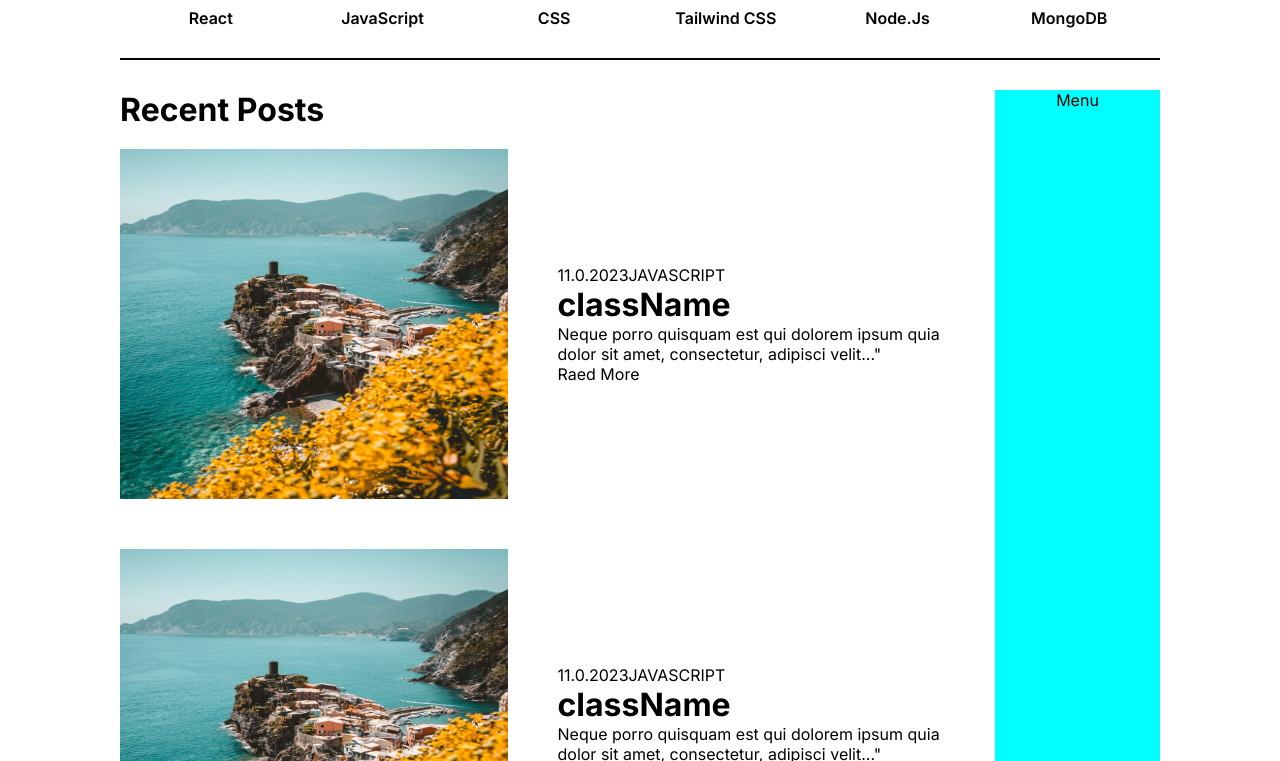
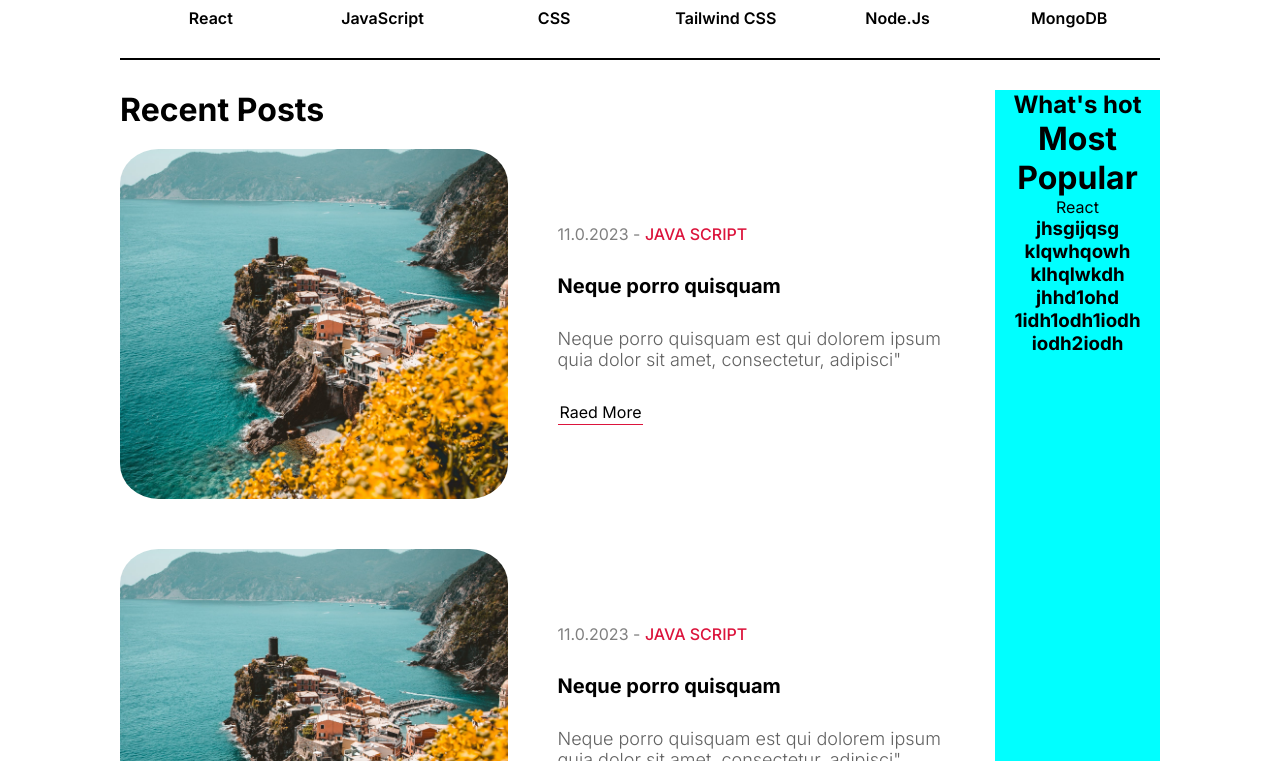
Before and after one commit to Ikamrava/NerdyNode, a Next.js app: page / in a window 1280 px wide. Shown: the part 899-1660 px from the top of the page. Built offline with nearby package versions, Linux system fonts and the light colour scheme.

Commit message:
Card in menu

```diff
--- a/src/component/card/Card.jsx
+++ b/src/component/card/Card.jsx
@@ -6,16 +6,16 @@ function Card() {
   return (
     <div className={styles.container}>
           <div className={styles.imageContainer}>
-           <Image src="/p1.jpeg" alt="" fill />
+           <Image src="/p1.jpeg" alt="" fill className={styles.image}/>
           </div>
           <div className={styles.textContainer}>
             <div className={styles.details}>
-                <span className={styles.date}>11.0.2023</span>
-                <span className={styles.category}>JAVASCRIPT</span>
+                <span className={styles.date}>11.0.2023 - </span>
+                <span className={styles.category}>JAVA SCRIPT</span>
             </div>
-            <h1 className={styles.title}>className</h1>
-             <p className={styles.desc}>Neque porro quisquam est qui dolorem ipsum quia dolor sit amet, consectetur, adipisci velit..."</p>
-             <Link href = "/">Raed More</Link>
+            <h1 className={styles.title}>Neque porro quisquam</h1>
+             <p className={styles.desc}>Neque porro quisquam est qui dolorem ipsum quia dolor sit amet, consectetur, adipisci"</p>
+             <Link href = "/" className={styles.link}>Raed More</Link>
           </div>
 
 
--- a/src/component/card/card.module.css
+++ b/src/component/card/card.module.css
@@ -11,7 +11,39 @@
     height: 350px;
     position: relative;
 }
+.image{
+    object-fit: cover;
+    border-radius: 10%;
+}
 
 .textContainer{
     flex: 1;
+    display: flex;
+    flex-direction: column;
+    gap: 30px;
 }
+
+.date{
+    color: gray;
+}
+
+.title{
+    font-size: 20px;
+}
+
+.category{
+    color: crimson;
+    font-weight: 500;
+}
+
+.desc{
+    font-size: 18px;
+    font-weight: 300;
+    color: var(--softTextColor);
+}
+
+.link{
+  border-bottom: 1px solid crimson;
+  max-width: fit-content;
+  padding: 2px;
+}
--- a/src/component/menu/Menu.jsx
+++ b/src/component/menu/Menu.jsx
@@ -1,8 +1,27 @@
+import Link from 'next/link'
 import styles from './menu.module.css'
+import Image from 'next/image'
 
 function Menu() {
   return (
-    <div className={styles.container}>Menu</div>
+    <div className={styles.container}>
+      <h2 className={styles.new}>{"What's hot"}</h2>
+      <h1>Most Popular</h1>
+      <div className={styles.items}>
+        <div className={styles.item}>
+         <Link href="/" className={styles.item}>
+         <div className={styles.imageContainer}>
+          <Image src="/p1.jpeg" alt="food"  fill />
+         </div>
+         <div className={styles.textContainer}>
+          <span className={`${styles.category} ${styles.react}`}>React</span>
+          <h3>jhsgijqsg klqwhqowh klhqlwkdh jhhd1ohd 1idh1odh1iodh iodh2iodh</h3>
+         </div>
+         </Link>
+        </div>
+
+      </div>
+    </div>
   )
 }
 
```
